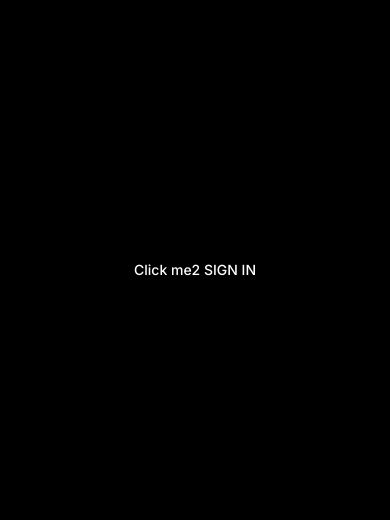
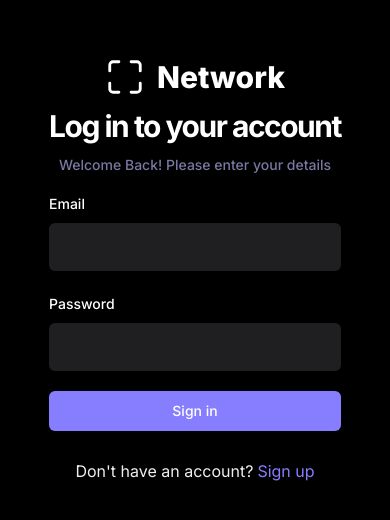
Before and after one commit to tskhvedian/network, a React (Vite) app: page /sign-in in a window 390 px wide. Shown: the part 152-672 px from the top of the page. Built offline with nearby package versions, Linux system fonts and the light colour scheme; no server answers.

Commit message:
sign in working

```diff
--- a/src/_auth/forms/SigninForm.tsx
+++ b/src/_auth/forms/SigninForm.tsx
@@ -1,7 +1,128 @@
+import { z } from "zod";
+import { zodResolver } from "@hookform/resolvers/zod";
+
 import { Button } from "@/components/ui/button";
+import { useForm } from "react-hook-form";
+
+import { useToast } from "@/components/ui/use-toast";
+
+import {
+  Form,
+  FormControl,
+  FormField,
+  FormItem,
+  FormLabel,
+  FormMessage,
+} from "@/components/ui/form";
+import { Input } from "@/components/ui/input";
+import { SigninValidation } from "@/lib/validation";
+import Loader from "@/components/shared/Loader";
+import { Link, useNavigate } from "react-router-dom";
+import { useSignInAccount } from "@/lib/react-query/queriesAndMutations";
+import { useUserContext } from "@/context/AuthContext";
 
 const SigninForm = () => {
-  return <Button>Click me2 SIGN IN</Button>;
+  const { toast } = useToast();
+  const { checkAuthUser, isUserLoading } = useUserContext();
+  const navigate = useNavigate();
+
+  const { mutateAsync: signInAccount } = useSignInAccount();
+
+  const form = useForm<z.infer<typeof SigninValidation>>({
+    resolver: zodResolver(SigninValidation),
+    defaultValues: {
+      email: "",
+      password: "",
+    },
+  });
+
+  async function onSubmit(values: z.infer<typeof SigninValidation>) {
+    const session = await signInAccount({
+      email: values.email,
+      password: values.password,
+    });
+
+    if (!session) {
+      return toast({
+        title: "Sign in failed. Please try again",
+      });
+    }
+    const isLoggedIn = await checkAuthUser();
+    if (isLoggedIn) {
+      form.reset();
+      navigate("/");
+    } else {
+      toast({ title: "Sign up failed. Please try again" });
+    }
+  }
+
+  return (
+    <Form {...form}>
+      <div className="sm:w-420 flex-center flex-col">
+        <div className="flex flex-row items-center gap-3">
+          <img src="/assets/images/logo.svg" className="h-10" />
+          <span className="text-3xl font-extrabold	">Network</span>
+        </div>
+        <h2 className="h2-bold md:h2-bold pt-2">Log in to your account </h2>
+        <p className="text-light-3 small-medium md:base-regular mt-2">
+          Welcome Back! Please enter your details
+        </p>
+
+        <form
+          onSubmit={form.handleSubmit(onSubmit)}
+          className="flex flex-col gap-5 w-full mt-4 "
+        >
+          <FormField
+            control={form.control}
+            name="email"
+            render={({ field }) => (
+              <FormItem>
+                <FormLabel>Email</FormLabel>
+                <FormControl>
+                  <Input type="email" className="shad-input" {...field} />
+                </FormControl>
+
+                <FormMessage />
+              </FormItem>
+            )}
+          />
+          <FormField
+            control={form.control}
+            name="password"
+            render={({ field }) => (
+              <FormItem>
+                <FormLabel>Password</FormLabel>
+                <FormControl>
+                  <Input type="password" className="shad-input" {...field} />
+                </FormControl>
+
+                <FormMessage />
+              </FormItem>
+            )}
+          />
+          <Button type="submit" className="shad-button_primary">
+            {isUserLoading ? (
+              <div className="flex-center gap-2">
+                <Loader />
+                Loading...
+              </div>
+            ) : (
+              "Sign in"
+            )}
+          </Button>
+          <p className="text-small-regular text-light-2 text-center mt-2">
+            Don't have an account?
+            <Link
+              to="/sign-up"
+              className="text-primary-500 text-small-semibold ml-1"
+            >
+              Sign up
+            </Link>
+          </p>
+        </form>
+      </div>
+    </Form>
+  );
 };
 
 export default SigninForm;
--- a/src/context/AuthContext.tsx
+++ b/src/context/AuthContext.tsx
@@ -56,11 +56,16 @@
   };
 
   useEffect(() => {
-    //  localStorage.getItem("cookieFallback") === null
+    const cookieFallback = localStorage.getItem("cookieFallback");
+    if (
+      cookieFallback === "[]" ||
+      cookieFallback === null
+    ) {
+      navigate("/sign-in");
+    }
 
-    if (localStorage.getItem("cookieFallback") === "[]") navigate("/sign-in");
     checkAuthUser();
-  });
+  }, []);
 
   const value = {
     user,
--- a/src/lib/validation/index.ts
+++ b/src/lib/validation/index.ts
@@ -12,3 +12,9 @@
     .string()
     .min(8, { message: "Password must be at least 8 characters" }),
 });
+export const SigninValidation = z.object({
+  email: z.string().email(),
+  password: z
+    .string()
+    .min(8, { message: "Password must be at least 8 characters" }),
+});
```
